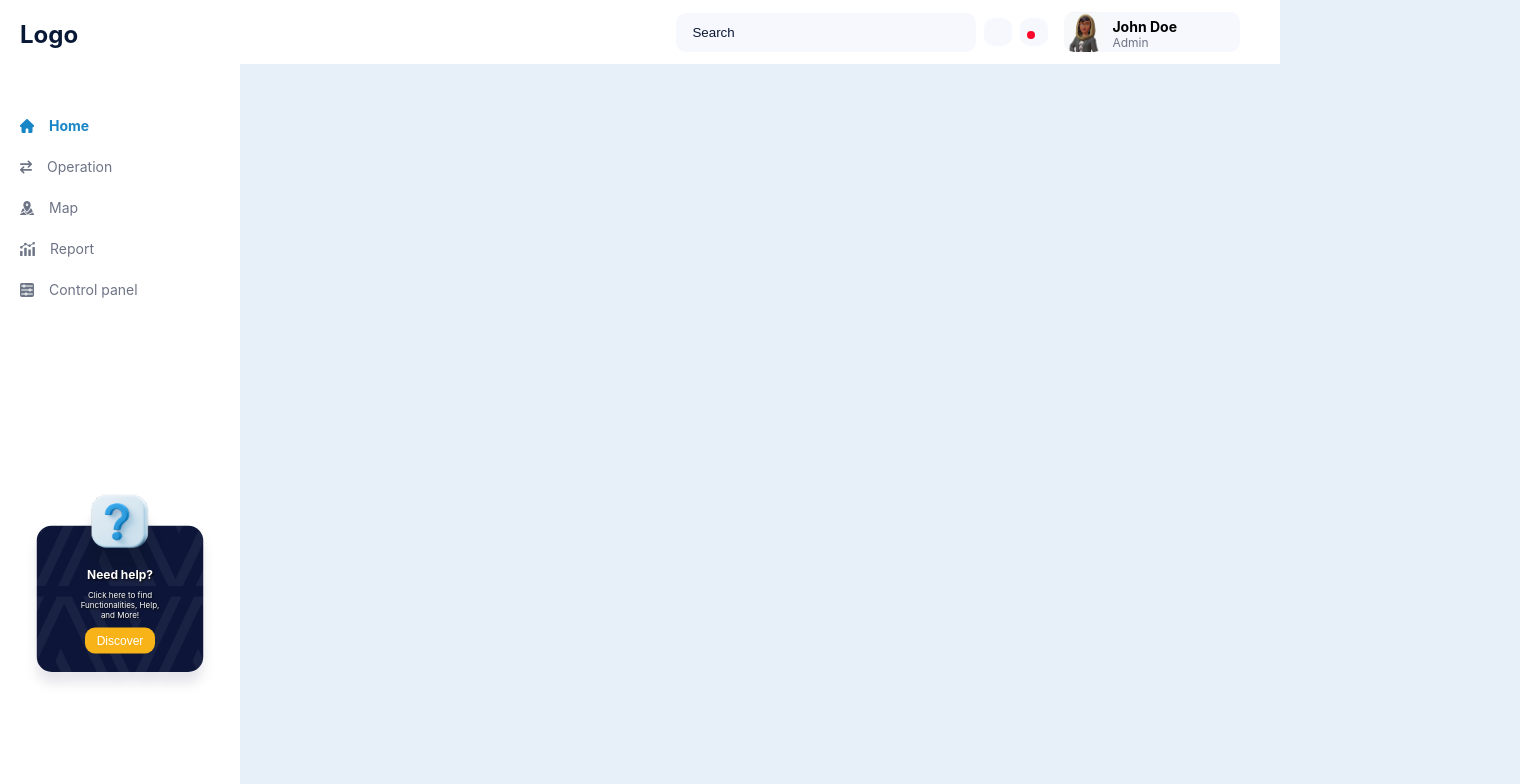
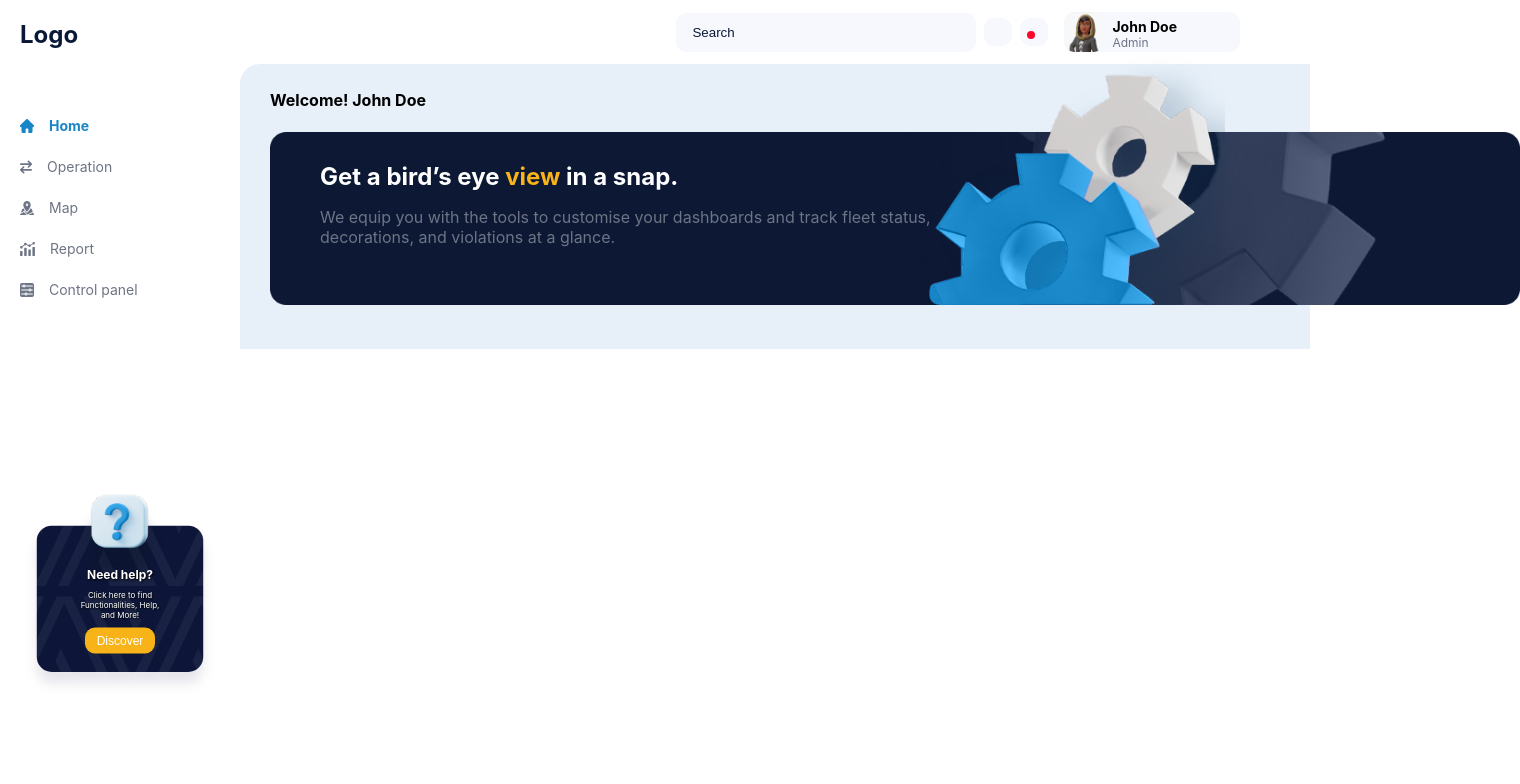
Before and after one commit to ginwan/ginwan-tahaluf-assessment, a React (Create React App) app: page / in a window 1280 px wide. Shown: the top 784 px of the page, 1520 px wide, since content can reach past the window. Built offline with nearby package versions, Linux system fonts and the light colour scheme; some icons are missing.

Commit message:
complete mid image

```diff
--- /dev/null
+++ b/src/App.css
@@ -0,0 +1,13 @@
+.dashboard-container {
+  position: relative;
+  width: calc(100% - 240px);
+  left: 240px;
+  height: auto;
+  background: var(--midBlue);
+  border-top-left-radius: 20px;
+  padding-left: 30px;
+  padding-top: 5px;
+  padding-bottom: 40px;
+  max-width: 100%;
+  z-index: 0;
+}
--- a/src/App.js
+++ b/src/App.js
@@ -1,5 +1,6 @@
 // import logo from "./logo.svg";
-// import "./App.css";
+import "./App.css";
+import MidComponent from "./components/MidComponent/MidComponent";
 import Navbar from "./components/Navbar/Navbar";
 import Sidebar from "./components/Sidebar/Sidebar";
 
@@ -8,6 +9,11 @@ function App() {
     <div>
       <Navbar />
       <Sidebar />
+      <section className="dashboard-container">
+        <h4>Welcome! John Doe</h4>
+        {/* Image component in the middle of the dashbord page */}
+        <MidComponent />
+      </section>
       {/* <header className="App-header">
         <img src={logo} className="App-logo" alt="logo" />
         <p>
--- /dev/null
+++ b/src/components/MidComponent/MidComponent.js
@@ -0,0 +1,23 @@
+import "./midcomponent.css";
+import BirdEye from "../../assets/birdEye.png";
+import Gear from "../../assets/gear.png";
+
+const MidComponent = () => {
+  return (
+    <div className="img-content">
+      <img src={BirdEye} alt="imag" className="bg-img" />
+      <img src={Gear} alt="gear" className="gear-img" />
+      <div className="text">
+        <h1>
+          Get a bird’s eye <span>view</span> in a snap.
+        </h1>
+        <p>
+          We equip you with the tools to customise your dashboards and track
+          fleet status, decorations, and violations at a glance.
+        </p>
+      </div>
+    </div>
+  );
+};
+
+export default MidComponent;
--- /dev/null
+++ b/src/components/MidComponent/midcomponent.css
@@ -0,0 +1,35 @@
+.img-content {
+  position: relative;
+}
+
+.bg-img {
+  width: 1250px;
+}
+
+.gear-img {
+  position: absolute;
+  top: -77px;
+  right: -90px;
+  transform: translateX(-50%);
+  width: 350px;
+}
+
+.text {
+  position: absolute;
+  top: 30px;
+  left: 50px;
+  color: var(--light);
+  max-width: 700px;
+}
+
+.text h1 {
+  margin: 0;
+  span {
+    color: var(--yellow);
+  }
+}
+
+.text p {
+  font-size: 16px;
+  color: var(--grey);
+}
--- a/src/components/Navbar/navbar.css
+++ b/src/components/Navbar/navbar.css
@@ -147,6 +147,7 @@ nav .form-group .search-icon {
   border-bottom-right-radius: 10px;
   width: 167px;
   transition: all 0.3s ease;
+  z-index: 99;
 }
 
 .profile-link a {
@@ -183,6 +184,7 @@ nav .form-group .search-icon {
   overflow: hidden;
   width: 320px;
   transition: all 0.3s ease;
+  z-index: 99;
 }
 
 .notification-link a {
@@ -276,6 +278,7 @@ ul .see-all-link {
   overflow: hidden;
   width: 80px;
   transition: all 0.3s ease;
+  z-index: 99;
 }
 
 .lang-link li a {
--- a/src/index.css
+++ b/src/index.css
@@ -17,7 +17,7 @@
 
 body {
   margin: 0;
-  background: var(--midBlue);
+  background: var(--light);
   font-family: -apple-system, BlinkMacSystemFont, "Segoe UI", "Roboto", "Oxygen",
     "Ubuntu", "Cantarell", "Fira Sans", "Droid Sans", "Helvetica Neue",
     sans-serif;
```
Also changed, not shown: src/components/Navbar/Navbar.js (+0 -14 lines), src/assets/birdEye.png (added), src/assets/gear.png (added).
